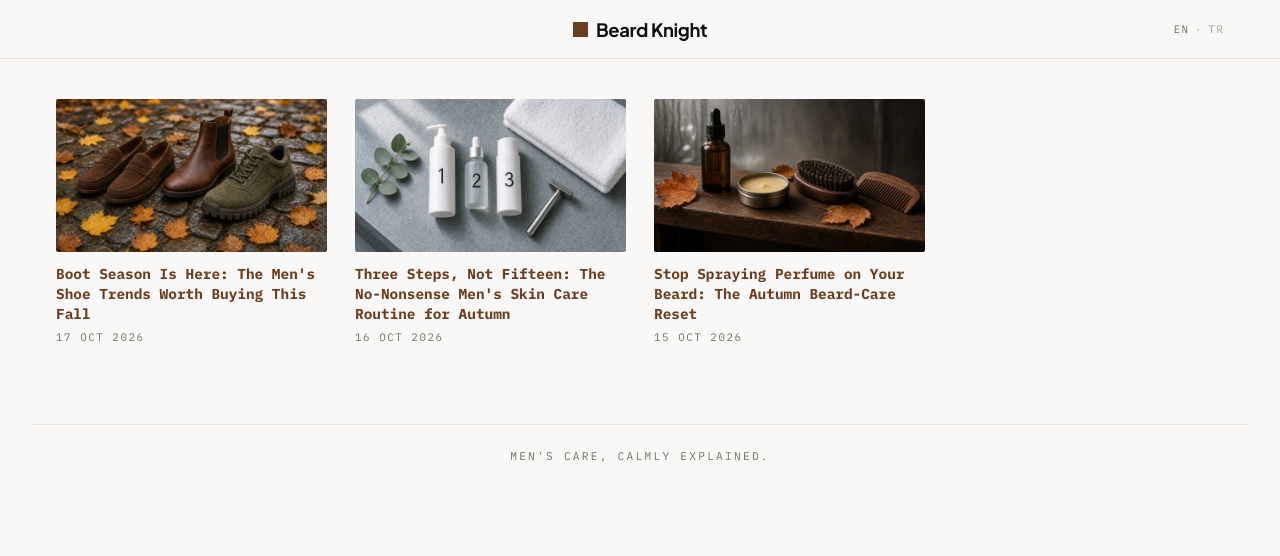
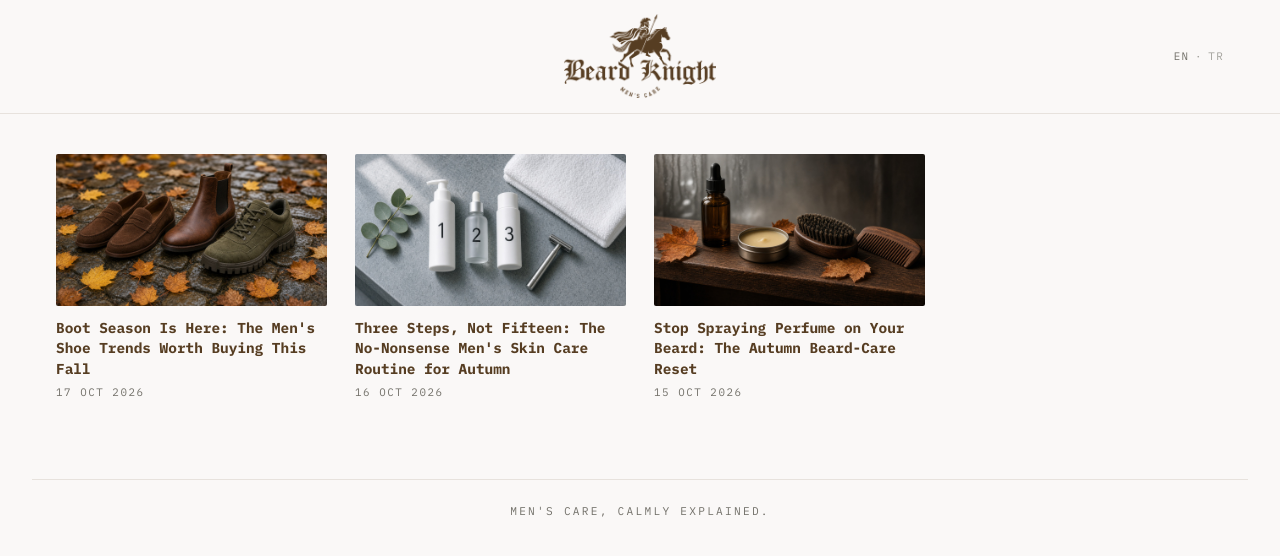
Before and after one commit to architect-high-level-core/beard-knight, a Jekyll site: the page built from index.html, in a window 1280 px wide. Shown: the top 556 px of the page. Built offline with Jekyll 4.4.1, drawn with Linux system fonts in a browser that asks for light colours.

Commit message:
Header logo, favicon, accent colour from logo (#563d22)

```diff
--- a/_layouts/default.html
+++ b/_layouts/default.html
@@ -2,20 +2,23 @@
 {%- assign l = page.lang | default: site.lang | default: "en" -%}
 <html lang="{{ l }}"><head><meta charset="utf-8"><meta name="viewport" content="width=device-width,initial-scale=1">
 <title>{% if page.title %}{{ page.title }} · {% endif %}{{ site.title }}</title>
+<link rel="icon" href="{{ '/favicon.ico' | relative_url }}" sizes="any">
+<link rel="icon" type="image/png" sizes="32x32" href="{{ '/assets/img/favicon-32.png' | relative_url }}">
+<link rel="apple-touch-icon" href="{{ '/assets/img/apple-touch-icon.png' | relative_url }}">
 <link rel="preconnect" href="https://fonts.googleapis.com"><link rel="preconnect" href="https://fonts.gstatic.com" crossorigin>
 <link href="https://fonts.googleapis.com/css2?family=IBM+Plex+Mono:wght@400;700&family=Plus+Jakarta+Sans:ital,wght@0,400;0,700;1,400&display=swap" rel="stylesheet">
 <style>
-:root{--page:#faf8f7;--ink:#101010;--text:#2d2c29;--muted:#73716a;--line:#e7e2dd;--accent:#6b3e1f;--link:#70429a;--link-hover:#542873;
+:root{--page:#faf8f7;--ink:#101010;--text:#2d2c29;--muted:#73716a;--line:#e7e2dd;--accent:#563d22;--link:#70429a;--link-hover:#542873;
 --sans:"Plus Jakarta Sans",Arial,Helvetica,sans-serif;--mono:"IBM Plex Mono",Menlo,Consolas,monospace}
 *{box-sizing:border-box}
 html{background:var(--page)}
 body{margin:0;background:var(--page);color:var(--ink);font-family:var(--sans);font-weight:400;-webkit-font-smoothing:antialiased}
 .site-header{border-bottom:1px solid var(--line);background:var(--page)}
-.site-header .inner{position:relative;max-width:76rem;margin:0 auto;padding:1.1rem 1.5rem;display:flex;align-items:center;justify-content:center}
+.site-header .inner{position:relative;max-width:76rem;margin:0 auto;padding:.9rem 1.5rem;display:flex;align-items:center;justify-content:center}
 .langs{position:absolute;right:1.5rem;top:50%;transform:translateY(-50%);font-family:var(--mono);font-size:.68rem;letter-spacing:.12em;color:#a2a19b}
 .langs a{color:#a2a19b;text-decoration:none}.langs a:hover{color:var(--muted)}.langs a.on{color:var(--muted)}.langs span{margin:0 .35rem}
 .brand{font-family:var(--sans);font-weight:700;font-size:1.15rem;letter-spacing:-.02em;color:var(--ink);text-decoration:none;display:inline-flex;align-items:center;gap:.5rem}
-.brand::before{content:"";width:.95rem;height:.95rem;background:var(--accent);display:inline-block}
+.brand{line-height:0}.logo{display:block;height:84px;width:auto}@media(max-width:600px){.logo{height:56px}}
 main{max-width:52rem;margin:0 auto;padding:2.5rem 1.5rem 0}
 body.wide main{max-width:76rem}
 .site-footer{max-width:76rem;margin:5rem auto 0;padding:1.5rem;border-top:1px solid var(--line);font-family:var(--mono);font-size:.7rem;text-transform:uppercase;letter-spacing:.2em;color:var(--muted);text-align:center}
@@ -54,8 +57,9 @@ figure.header figcaption a{color:var(--muted)}
 .tile .t{display:block;font-family:var(--mono);font-weight:700;color:var(--accent);font-size:.9rem;line-height:1.4;margin-top:.75rem}
 .tile:hover .t{text-decoration:underline;text-underline-offset:.18em}
 .tile .d{display:block;font-family:var(--mono);font-size:.68rem;text-transform:uppercase;letter-spacing:.14em;color:var(--muted);margin-top:.4rem}
+@media(max-width:600px){.site-header .langs{right:1rem}}
 </style></head><body{% if page.wide %} class="wide"{% endif %}>
-<header class="site-header"><div class="inner"><a class="brand" href="{{ site.data.i18n[l].home | relative_url }}">{{ site.title }}</a>{% include langswitch.html %}</div></header>
+<header class="site-header"><div class="inner"><a class="brand" href="{{ site.data.i18n[l].home | relative_url }}"><img class="logo" src="{{ '/assets/img/logo.png' | relative_url }}" alt="Beard Knight" width="163" height="90"></a>{% include langswitch.html %}</div></header>
 <main>{{ content }}</main>
 <footer class="site-footer">{% if l == "tr" %}{{ site.data.i18n.tr.tagline }}{% else %}{{ site.description }}{% endif %}</footer>
 </body></html>
```
Also changed, not shown: assets/img/apple-touch-icon.png (added), assets/img/favicon-32.png (added), assets/img/logo.png (added), favicon.ico (added).
